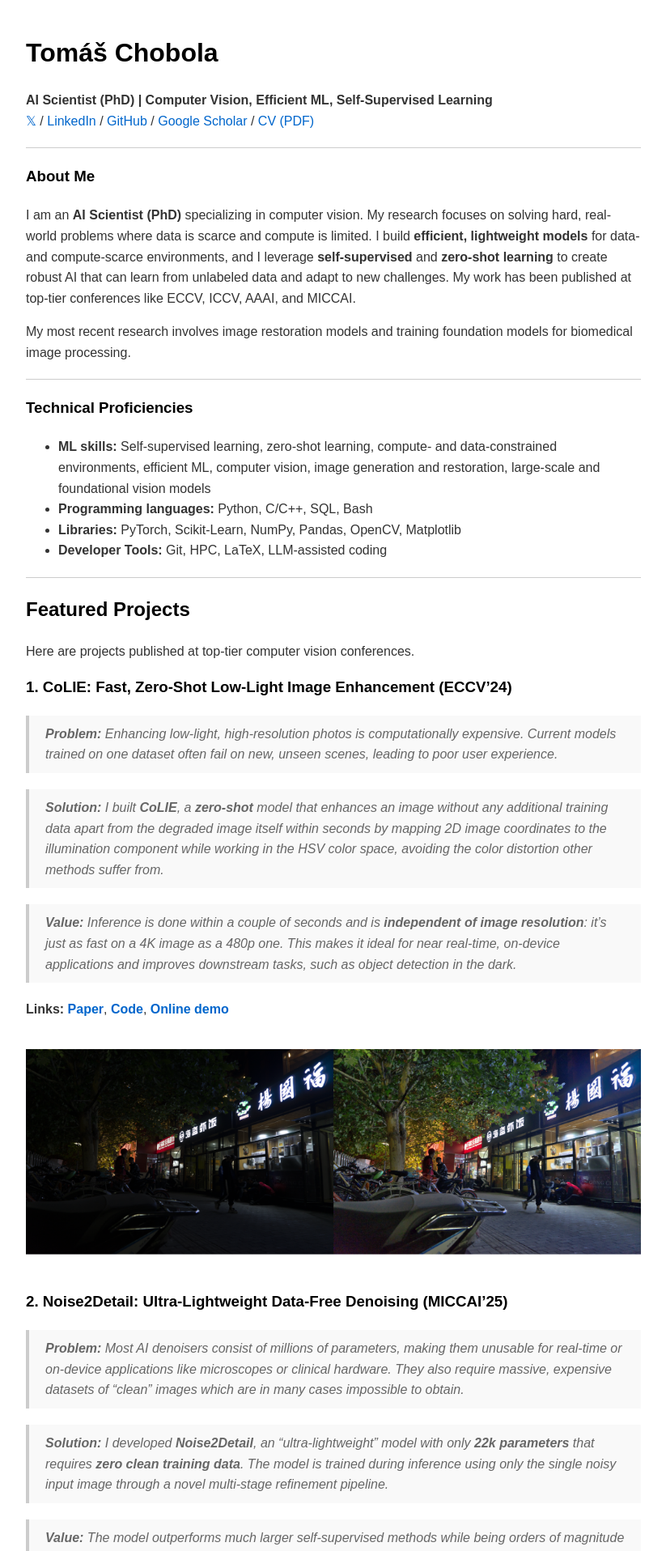
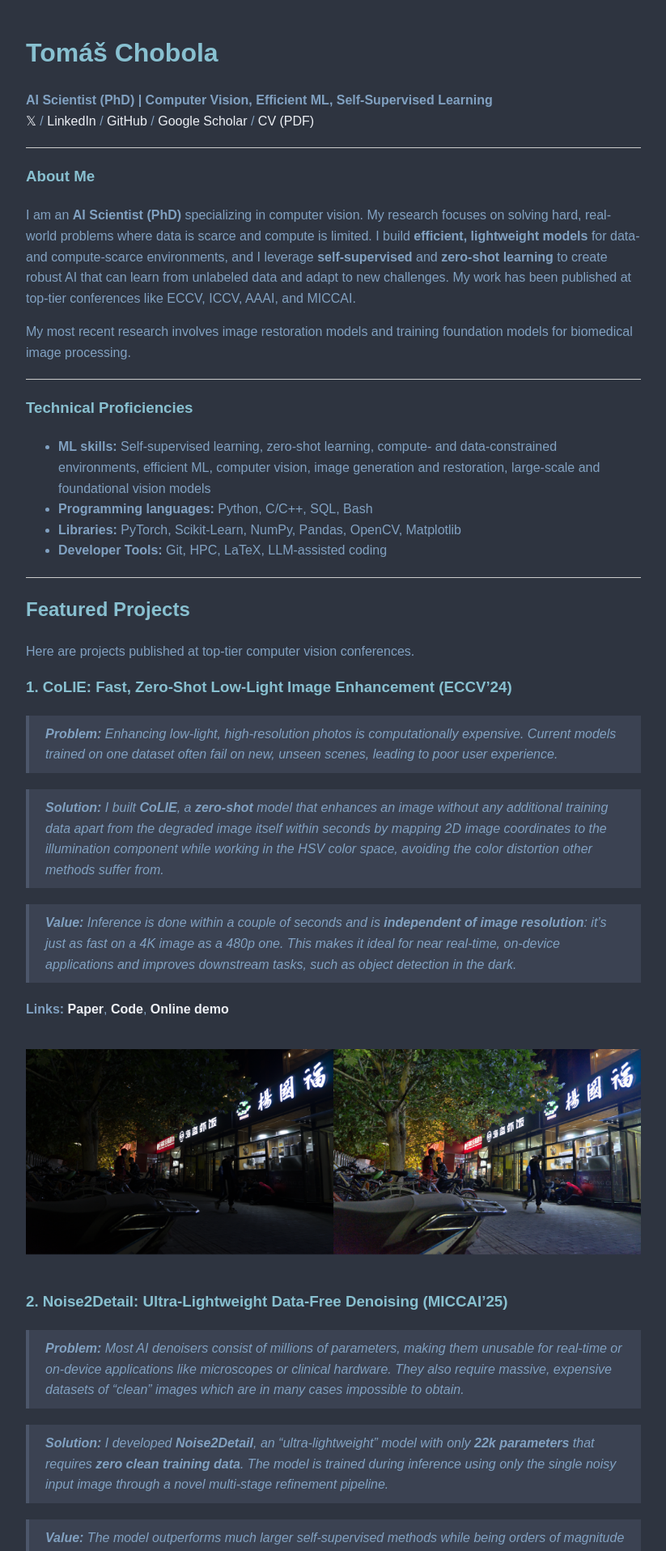
Before and after one commit to ctom2/chobola-ai, a Jekyll site: the page built from index.md, in a window 1280 px wide. Shown: the top 1916 px of the page at 81% size, without its empty margins (228-1051 px from the left). Built offline with Jekyll 4.4.1, drawn with Linux system fonts in a browser that asks for light colours; our own code applies the rules of GitHub Pages for plain Markdown files.

Commit message:
Update default.html

```diff
--- a/_layouts/default.html
+++ b/_layouts/default.html
@@ -19,8 +19,8 @@
             font-family: 'Arial', sans-serif;  /* Change to your preferred font, e.g., 'Helvetica', 'Times New Roman', or a web-safe font */
             font-size: 16px;  /* Base font size */
             line-height: 1.6;  /* Spacing between lines */
-            color: #333333;  /* Text color (dark gray) */
-            background-color: #ffffff;  /* Background color (white) */
+            color: #81a1c1;  /* Text color (dark gray) */
+            background-color: #2e3440;  /* Background color (white) */
             margin: 40px auto;  /* Top/bottom margins 40px, left/right auto for centering */
             padding: 0 20px;  /* Left/right padding */
             max-width: 800px;  /* Max width to prevent super-wide pages on large screens */
@@ -28,7 +28,7 @@
 
         /* Headings: Customize sizes and colors */
         h1, h2, h3, h4, h5, h6 {
-            color: #000000;  /* Heading color (black) */
+            color: #88c0d0;  /* Heading color (black) */
             margin-bottom: 20px;  /* Space below headings */
         }
         h1 {
@@ -49,7 +49,7 @@
 
         /* Links: Customize color and hover */
         a {
-            color: #0066cc;  /* Link color (blue) */
+            color: #eceff4;  /* Link color (blue) */
             text-decoration: none;
         }
         a:hover {
@@ -75,10 +75,10 @@
         blockquote {
             margin: 20px 0;
             padding: 10px 20px;
-            border-left: 4px solid #cccccc;  /* Gray left border */
-            color: #666666;  /* Slightly lighter text */
+            border-left: 4px solid #4c566a;  /* Gray left border */
+            color: #81a1c1;  /* Slightly lighter text */
             font-style: italic;  /* Italic for quote feel */
-            background-color: #f9f9f9;  /* Very light background */
+            background-color: #3b4252;  /* Very light background */
         }
         blockquote p {
             margin-bottom: 0;  /* No extra space in nested paragraphs */
```
